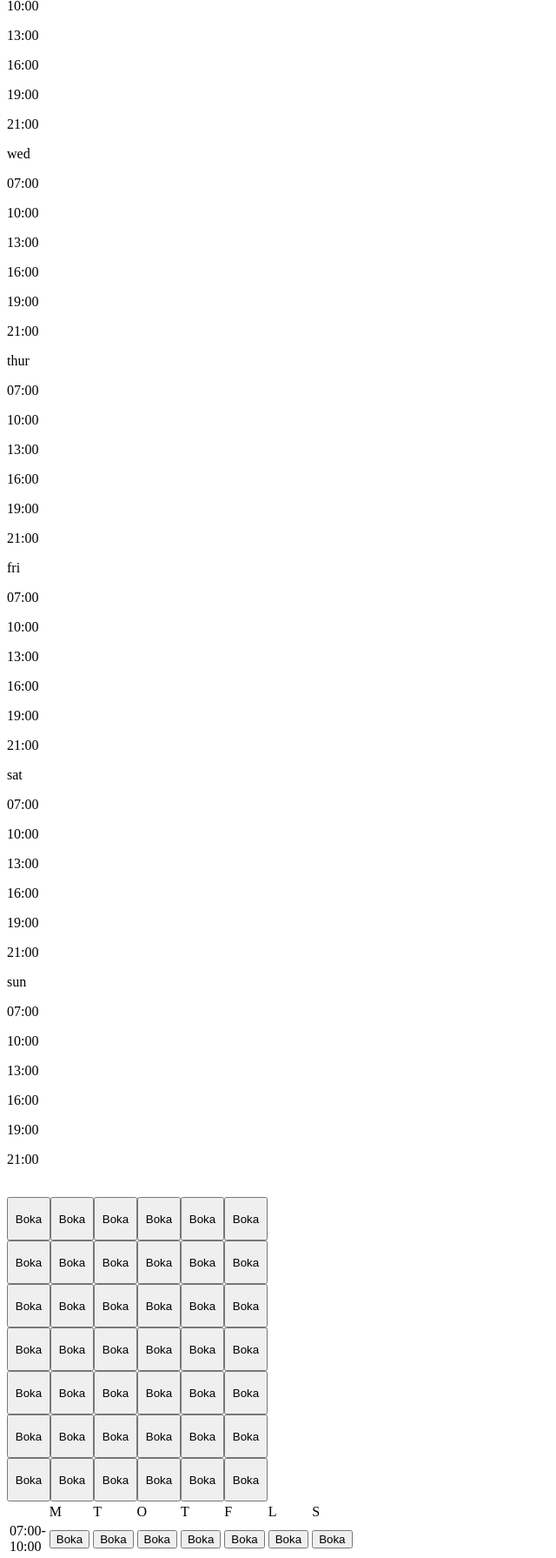
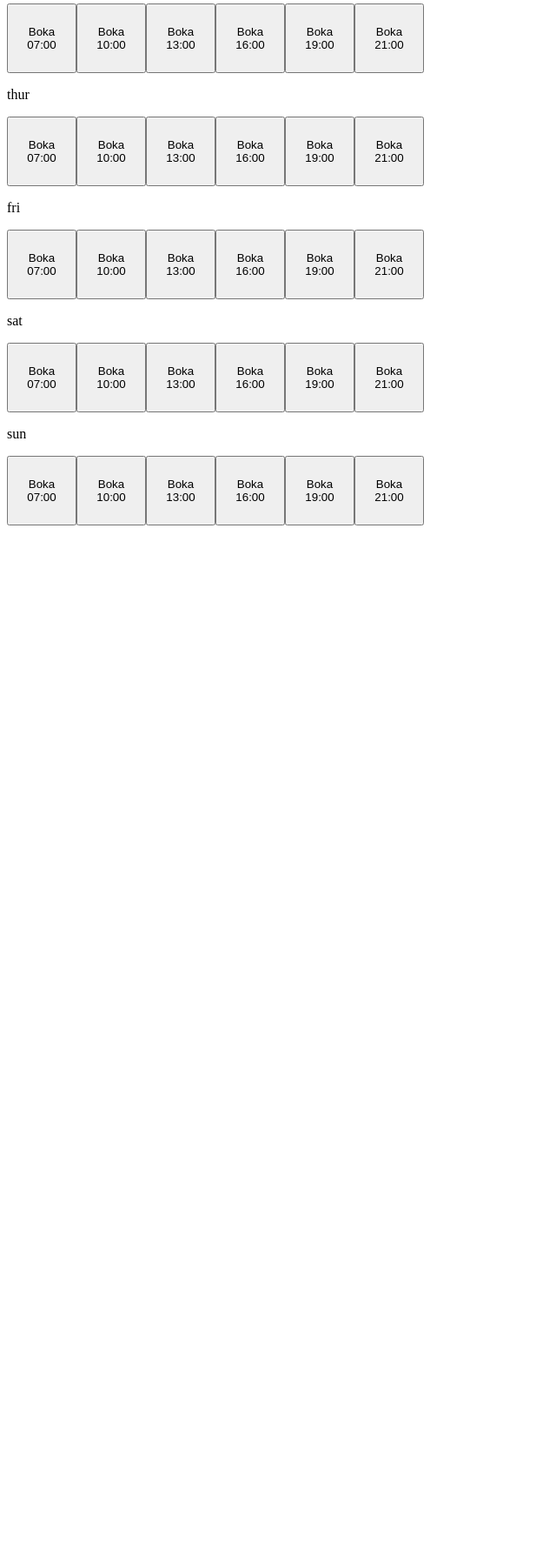
Before and after one commit to Kasiem024/BookingAppPoC-OAK, a website: page public/booking.html in a window 1280 px wide. Shown: the part 690-2481 px from the top of the page at 87% size, without its empty margins (0-640 px from the left). After the commit the page ends 1302 px from the top, so only its background shows below. Drawn offline with Linux system fonts and the light colour scheme.

Commit message:
can now know which button is pressed

```diff
--- a/public/booking.html
+++ b/public/booking.html
@@ -33,7 +33,7 @@
 
     <div id="calendar"></div>
 
-    <table>
+    <!-- <table>
         <tr>
             <td></td>
             <td>M</td>
@@ -94,7 +94,7 @@
             <td><button>Boka</button></td>
             <td><button>Boka</button></td>
         </tr>
-    </table>
+    </table> -->
 </body>
 
 </html>
--- a/public/js/book.js
+++ b/public/js/book.js
@@ -54,44 +54,36 @@ booking.onload = () => {
     console.log(dataCalendar);
 
     for (let i = 0; i < dataCalendar.week.length; i++) {
+
+        var mybr = document.createElement('br');
+        document.getElementById('calendar').appendChild(mybr);
+
         const p = document.createElement('p');
 
         p.textContent = dataCalendar.week[i].day
 
         document.getElementById('calendar').appendChild(p);
-        for (let j = 0; j < dataCalendar.week.length - 1; j++) {
-            const p = document.createElement('p');
 
-            p.textContent = dataCalendar.week[i].times[j].time
-
-            document.getElementById('calendar').appendChild(p);
-        }
-    }
-
-    for (let i = 0; i < dataCalendar.week.length; i++) {
-
-        var mybr = document.createElement('br');
-        document.getElementById('calendar').appendChild(mybr);
-
-        const btn = document.createElement('button');
-
-        btn.textContent = "Boka"
-        btn.style.width = "50px"
-        btn.style.height = "50px"
-
-        document.getElementById('calendar').appendChild(btn);
-
-        for (let i = 0; i < dataCalendar.week.length - 2; i++) {
+        for (let j = 0; j < dataCalendar.week[i].times.length; j++) {
             const btn = document.createElement('button');
 
-            btn.textContent = "Boka"
-            btn.style.width = "50px"
-            btn.style.height = "50px"
+            btn.textContent = "Boka " + dataCalendar.week[i].times[j].time;
+            btn.style.width = "80px"
+            btn.style.height = "80px"
+
+            btn.addEventListener('click', btnBookClick)
+
+            btn.id = dataCalendar.week[i].day + j;
 
             document.getElementById('calendar').appendChild(btn);
         }
     }
 };
+
+const btnBookClick = (event) => {
+    const id = event.target.id;
+    console.log(id)
+}
 
 const btnMon = () => {
     const data = booking.response;
```
